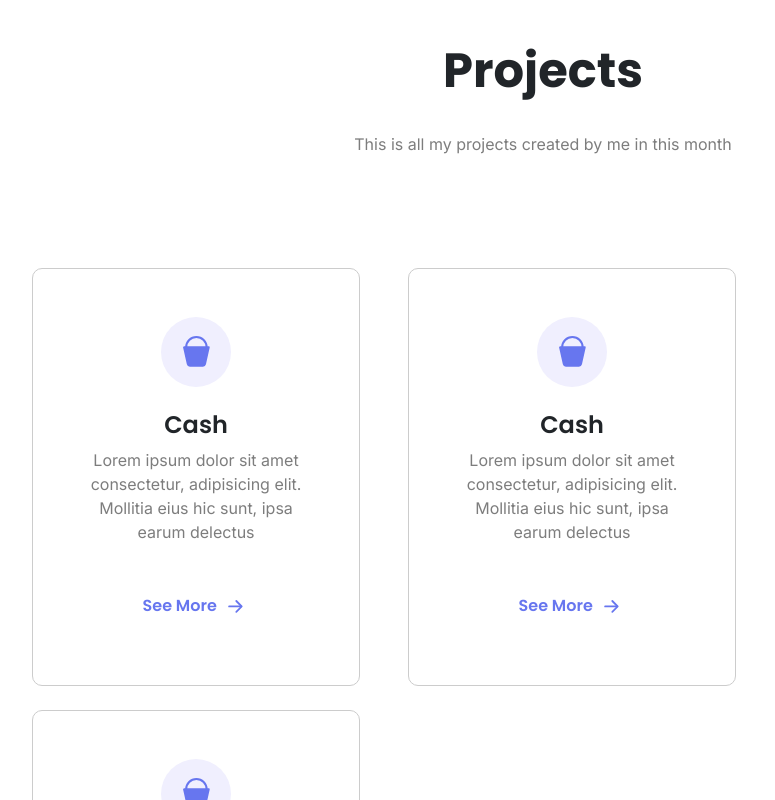
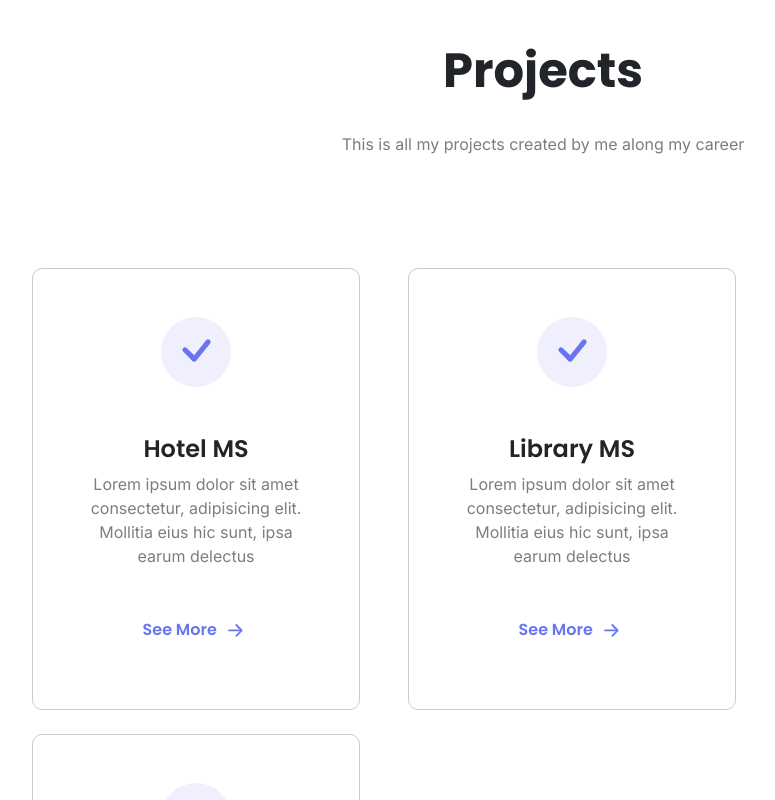
Before and after one commit to darwin1224/portfolio, a Nuxt app: page / in a window 1280 px wide. Shown: the part 560-1360 px from the top of the page, without its empty margins (97-872 px from the left). Built offline with nearby package versions, Linux system fonts and the light colour scheme.

Commit message:
feat: improve design

```diff
--- a/layouts/default.vue
+++ b/layouts/default.vue
@@ -15,7 +15,7 @@
               <a
                 :href="`#${nav.name.toLowerCase()}`"
                 class="nav-link top-nav-item"
-                :style="{ color: nav.isActive ? '#000' : '#aaa' }"
+                :style="{ color: nav.isActive ? '#000' : '#7d7d7d' }"
                 >{{ nav.name
                 }}<span
                   v-if="nav.isActive"
--- a/pages/index.vue
+++ b/pages/index.vue
@@ -37,40 +37,45 @@
           Projects
         </h2>
         <p style="color: #7d7d7d;">
-          This is all my projects created by me in this month
+          This is all my projects created by me along my career
         </p>
       </div>
       <b-row cols="4">
-        <b-col v-for="i in 3" :key="i" md="4" class="mb-4 box">
+        <b-col
+          v-for="(project, index) in [
+            'Hotel MS',
+            'Library MS',
+            'Car Rental MS',
+          ]"
+          :key="index"
+          md="4"
+          class="mb-4 box"
+        >
           <div
-            class="icon-box rounded-circle mx-auto mb-4"
+            class="icon-box rounded-circle mx-auto mb-5"
             style="background-color: #f0effe; width: 70px; height: 70px;"
           >
             <svg
-              width="3.8rem"
-              height="3.8rem"
+              width="4rem"
+              height="4rem"
               style="
                 display: block;
                 margin: auto;
-                padding: 18px 10px 10px 10px;
+                padding: 6px 3px 3px 3px;
                 color: #6776ef;
               "
               viewBox="0 0 16 16"
-              class="bi bi-bucket-fill"
+              class="bi bi-check"
               fill="currentColor"
               xmlns="http://www.w3.org/2000/svg"
             >
               <path
                 fill-rule="evenodd"
-                d="M8 1.5A4.5 4.5 0 0 0 3.5 6h-1a5.5 5.5 0 1 1 11 0h-1A4.5 4.5 0 0 0 8 1.5z"
-              />
-              <path
-                fill-rule="evenodd"
-                d="M1.61 5.687A.5.5 0 0 1 2 5.5h12a.5.5 0 0 1 .488.608l-1.826 8.217a1.5 1.5 0 0 1-1.464 1.175H4.802a1.5 1.5 0 0 1-1.464-1.175L1.512 6.108a.5.5 0 0 1 .098-.42z"
+                d="M10.97 4.97a.75.75 0 0 1 1.071 1.05l-3.992 4.99a.75.75 0 0 1-1.08.02L4.324 8.384a.75.75 0 1 1 1.06-1.06l2.094 2.093 3.473-4.425a.236.236 0 0 1 .02-.022z"
               />
             </svg>
           </div>
-          <h4 class="text-center" style="font-weight: 600;">Cash</h4>
+          <h4 class="text-center" style="font-weight: 600;">{{ project }}</h4>
           <p style="color: #7d7d7d;" class="text-center">
             Lorem ipsum dolor sit amet consectetur, adipisicing elit. Mollitia
             eius hic sunt, ipsa earum delectus
```
